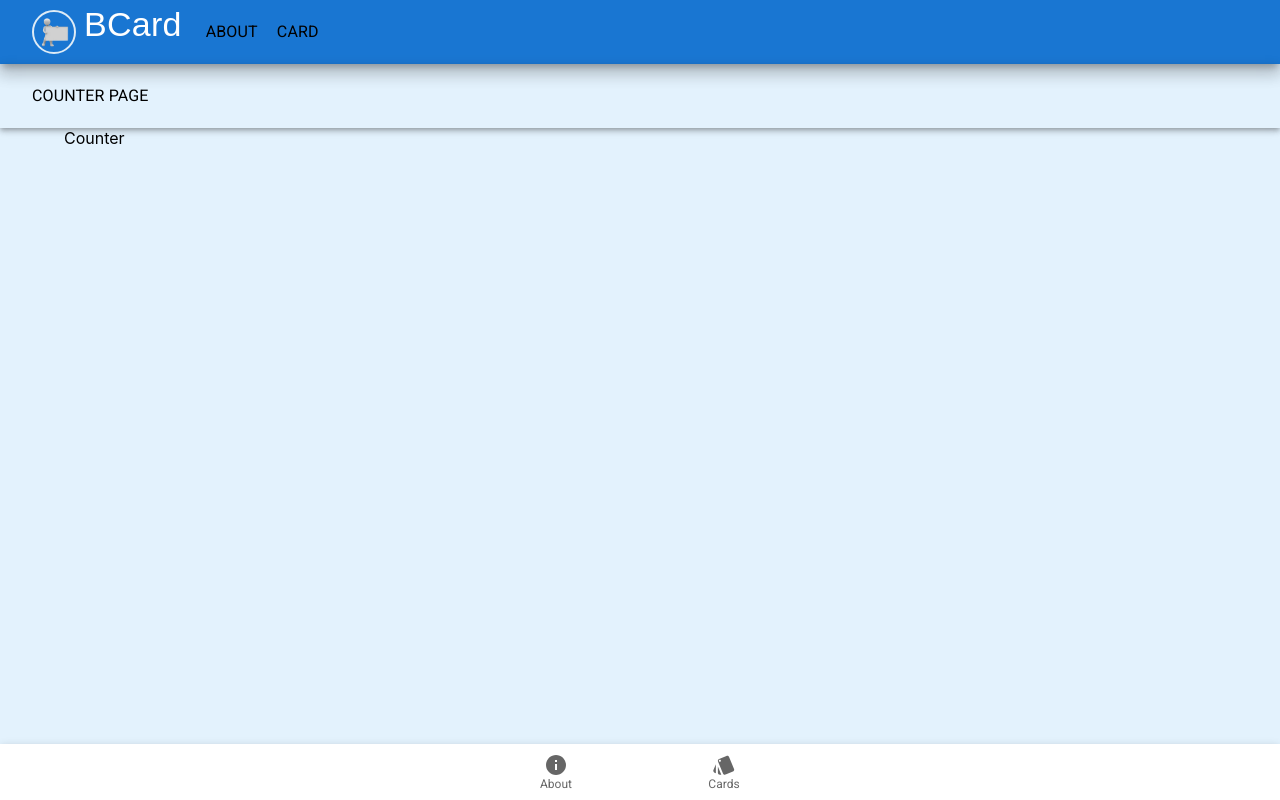
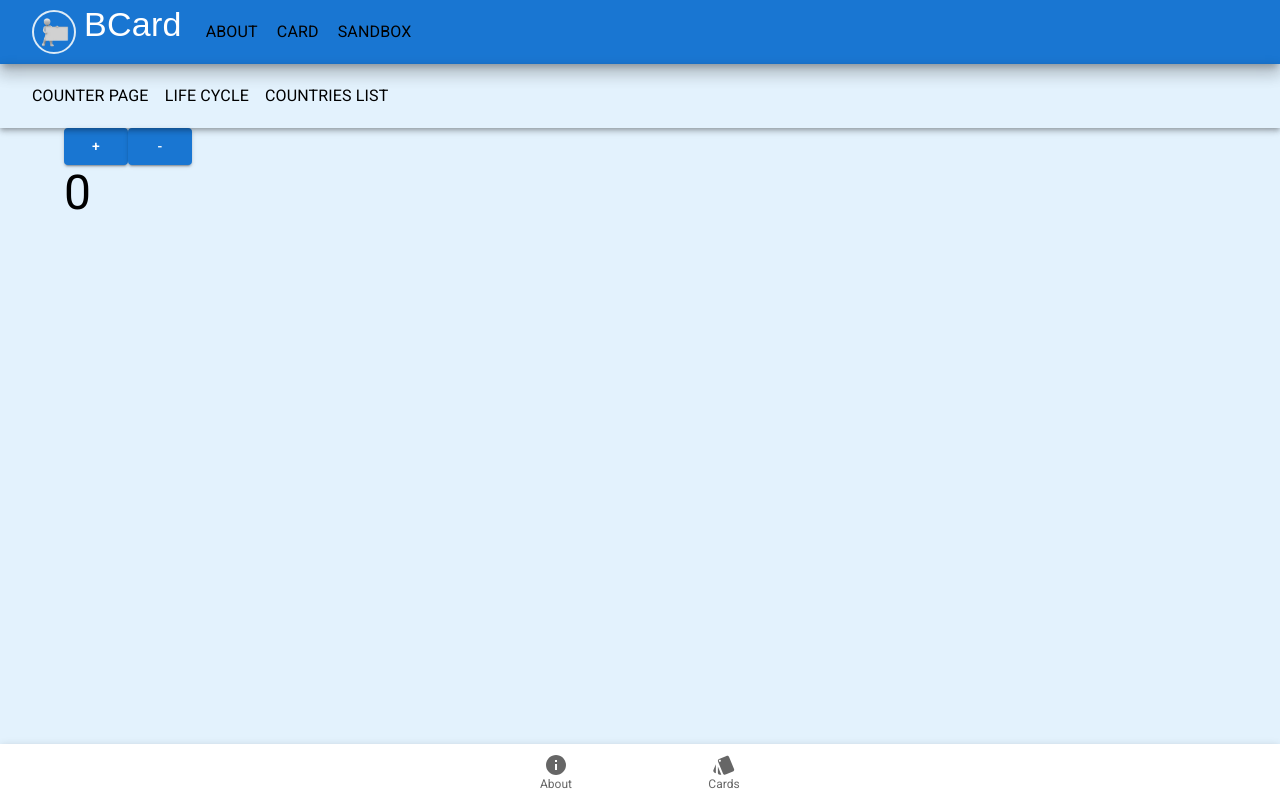
Before and after one commit to MIGELZO/cards-d100923er, a React (Create React App) app: page /sandbox/counter in a window 1280 px wide. Built offline with nearby package versions, Linux system fonts and the light colour scheme.

Commit message:
shiur 27.3 21:28

```diff
--- a/package.json
+++ b/package.json
@@ -10,6 +10,7 @@
     "@testing-library/jest-dom": "^5.17.0",
     "@testing-library/react": "^13.4.0",
     "@testing-library/user-event": "^13.5.0",
+    "axios": "^1.6.8",
     "react": "^18.2.0",
     "react-dom": "^18.2.0",
     "react-router-dom": "^6.22.3",
--- a/src/index.js
+++ b/src/index.js
@@ -1,15 +1,11 @@
-import React from 'react';
-import ReactDOM from 'react-dom/client';
-import './index.css';
-import App from './App';
-import reportWebVitals from './reportWebVitals';
+import React from "react";
+import ReactDOM from "react-dom/client";
+import "./index.css";
+import App from "./App";
+import reportWebVitals from "./reportWebVitals";
 
-const root = ReactDOM.createRoot(document.getElementById('root'));
-root.render(
-  <React.StrictMode>
-    <App />
-  </React.StrictMode>
-);
+const root = ReactDOM.createRoot(document.getElementById("root"));
+root.render(<App />);
 
 // If you want to start measuring performance in your app, pass a function
 // to log results (for example: reportWebVitals(console.log))
--- a/src/layout/header/topNavBar/left-navigation/LeftNavBar.jsx
+++ b/src/layout/header/topNavBar/left-navigation/LeftNavBar.jsx
@@ -9,9 +9,10 @@ export default function LeftNavBar() {
   return (
     <Box>
       <LogoIcon />
-      <Logo/>
-      <NavItem to={ROUTES.ABOUT} lable={"About"}/>
-      <NavItem to={ROUTES.CARDS} lable={"Card"}/>
+      <Logo />
+      <NavItem to={ROUTES.ABOUT} lable={"About"} />
+      <NavItem to={ROUTES.CARDS} lable={"Card"} />
+      <NavItem to={ROUTES.SANDBOX} lable={"Sandbox"} />
     </Box>
   );
 }
--- a/src/routs/Router.jsx
+++ b/src/routs/Router.jsx
@@ -7,6 +7,8 @@ import ErrorPage from "../pages/ErrorPage";
 import CardDetailPage from "../cards/pages/CardDetailPage";
 import SendBox from "../sandBox/SandBox";
 import Counter from "../sandBox/Counter";
+import LifeCycle from "../sandBox/LifeCycle";
+import Countries from "../sandBox/Countries";
 
 export default function Router() {
   return (
@@ -17,6 +19,8 @@ export default function Router() {
       <Route path={ROUTES.CARD_INFO + "/:id"} element={<CardDetailPage />} />
       <Route path={ROUTES.SANDBOX} element={<SendBox />}>
         <Route path="counter" element={<Counter />} />
+        <Route path="LifeCycle" element={<LifeCycle />} />
+        <Route path="countries" element={<Countries />} />
       </Route>
       <Route path="*" element={<ErrorPage />} />
     </Routes>
--- a/src/sandBox/Counter.jsx
+++ b/src/sandBox/Counter.jsx
@@ -1,7 +1,31 @@
-import React from 'react'
+import React, { useEffect, useState } from "react";
+import { Box, Button, Typography } from "@mui/material";
 
 export default function Counter() {
+  const [counter, setCounter] = useState(0);
+
+  useEffect(() => {
+    if (counter % 7 === 0 || counter.toString().includes("7")) {
+      console.log("Boom");
+    }
+  }, [counter]);
+
+  const increment = () => {
+    setCounter((prev) => prev + 1);
+  };
+  const decrement = () => {
+    setCounter((prev) => prev - 1);
+  };
+
   return (
-    <div>Counter</div>
-  )
+    <Box>
+      <Button variant="contained" onClick={increment}>
+        +
+      </Button>
+      <Button variant="contained" onClick={decrement}>
+        -
+      </Button>
+      <Typography variant="h3">{counter}</Typography>
+    </Box>
+  );
 }
--- /dev/null
+++ b/src/sandBox/Countries.jsx
@@ -0,0 +1,43 @@
+import { Box, Typography } from "@mui/material";
+import axios from "axios";
+import React, { useEffect, useState } from "react";
+
+export default function Countries() {
+  const [countriesList, setCountriesList] = useState([]);
+
+  useEffect(() => {
+    const getAllCountries = async () => {
+      const response = await axios.get("https://restcountries.com/v3.1/all");
+      const data = response.data;
+      setCountriesList(data);
+    };
+
+    // הדמיה של קוד למניעת תקיעה של התוכנה במקרה של תקלה במשיכת הנתונים:
+
+    // const getAllCountries = async () => {
+    //     try {
+    //       const response = await axios.get("https://restcountries.com/v3.1/all1");
+    //       const data = response.data;
+    //       setCountriesList(data);
+    //     } catch (error) {
+    //       console.log("error ", error);
+    //     }
+    //   };
+
+    getAllCountries();
+  }, []);
+
+  return (
+    <div>
+      {countriesList.length === 0 ? (
+        <Typography>טוען...</Typography>
+      ) : (
+        countriesList.map((Country, index) => (
+          <Box key={index}>
+            <Typography>{Country.name.common}</Typography>
+          </Box>
+        ))
+      )}
+    </div>
+  );
+}
--- /dev/null
+++ b/src/sandBox/LifeCycle.jsx
@@ -0,0 +1,13 @@
+import React, { useEffect } from "react";
+
+export default function LifeCycle() {
+  useEffect(() => {
+    console.log("The component has mount");
+
+    return () => {
+      console.log("The component has UNmount");
+    };
+  }, []);
+
+  return <div>Life Cycle</div>;
+}
--- a/src/sandBox/SandBox.jsx
+++ b/src/sandBox/SandBox.jsx
@@ -9,6 +9,12 @@ export default function SendBox() {
       <AppBar position="sticky" color="transparent">
         <Toolbar>
           <NavItem to="counter" lable="Counter page" sx={{ color: "black" }} />
+          <NavItem
+            to="LifeCycle"
+            lable="Life Cycle"
+            sx={{ color: "black" }}
+          />
+          <NavItem to="countries" lable="Countries list" sx={{ color: "black" }} />
         </Toolbar>
       </AppBar>
 
```
Also changed, not shown: 1 other file (tests, documents, lock files or other folders).
